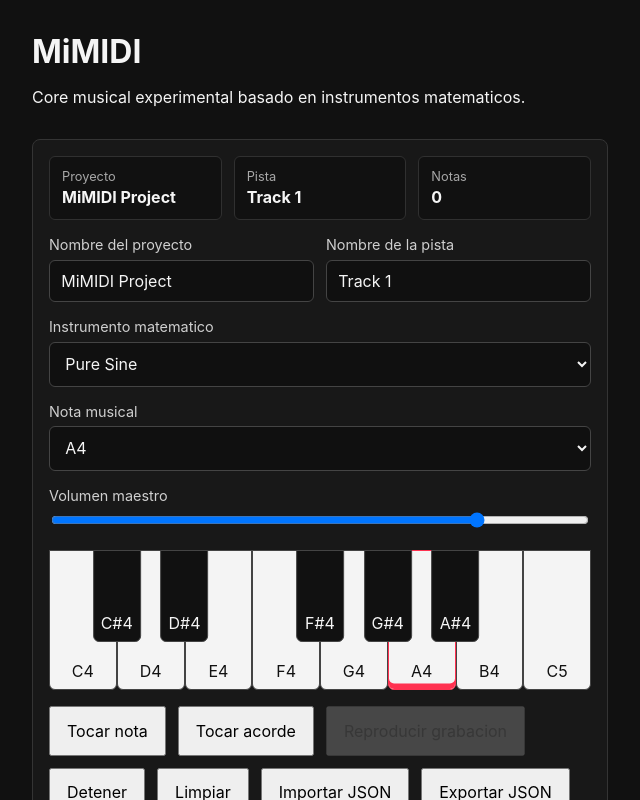
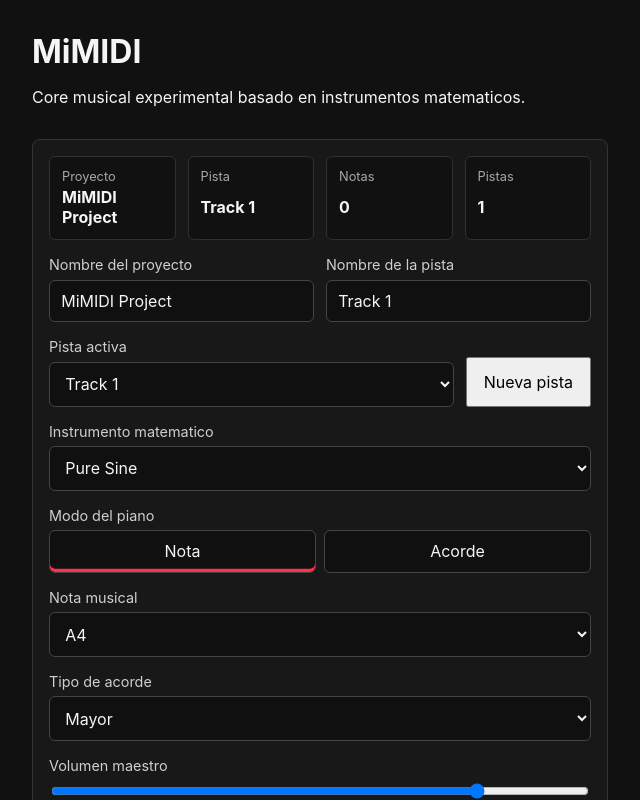
Before and after one commit to SebHernandezAmoros/MiMIDI, a React (Vite) app: page / in a window 1280 px wide. Shown: the top 800 px of the page, without its empty margins (0-640 px from the left). Built offline with nearby package versions, Linux system fonts and the light colour scheme.

Commit message:
feat: seleccion de nota o acorde y eliminacion de acordes

```diff
--- a/src/App.css
+++ b/src/App.css
@@ -29,7 +29,7 @@ p {
 
 .project-summary {
   display: grid;
-  grid-template-columns: repeat(3, minmax(0, 1fr));
+  grid-template-columns: repeat(4, minmax(0, 1fr));
   gap: 0.75rem;
 }
 
@@ -56,6 +56,33 @@ p {
   display: grid;
   grid-template-columns: repeat(2, minmax(0, 1fr));
   gap: 0.75rem;
+}
+
+.track-controls {
+  display: grid;
+  grid-template-columns: minmax(0, 1fr) auto;
+  gap: 0.75rem;
+  align-items: end;
+}
+
+.mode-switch {
+  display: grid;
+  grid-template-columns: repeat(2, minmax(0, 1fr));
+  gap: 0.5rem;
+}
+
+.mode-switch button,
+.recorded-note-remove {
+  padding: 0.65rem 0.7rem;
+  border: 1px solid #444444;
+  border-radius: 6px;
+  color: #f5f5f5;
+  background: #101010;
+}
+
+.mode-switch-active {
+  border-color: #ff3150;
+  box-shadow: inset 0 -0.2rem 0 #ff3150;
 }
 
 .control-group label {
--- a/src/App.tsx
+++ b/src/App.tsx
@@ -15,23 +15,41 @@ import {
   type MidiNoteEvent,
   type MidiNoteEventType,
 } from "./engine/midi/events"
-import { availableNotes, type MusicalNote } from "./engine/midi/notes"
+import { availableNotes, transposeNote, type MusicalNote } from "./engine/midi/notes"
 import {
   appendNoteToTrack,
-  clearTrackNotes,
+  appendNotesToTrack,
+  appendTrack,
+  clearAllTrackNotes,
   createDefaultProject,
   parseImportedProject,
+  removeNoteFromTrack,
   renameProject,
   renameTrack,
+  updateTrackInstrument,
 } from "./engine/project/projectModel"
 import { loadStoredProject, saveProject } from "./engine/project/projectStorage"
 import { MidiEventLog } from "./features/midi-events/MidiEventLog"
 import { RecordedNoteList } from "./features/midi-events/RecordedNoteList"
-import { PianoPreview } from "./features/piano/PianoPreview"
+import {
+  PianoPreview,
+  type PianoInteractionMode,
+} from "./features/piano/PianoPreview"
 import { TimelinePreview } from "./features/timeline/TimelinePreview"
 import { usePlaybackTransport } from "./features/transport/usePlaybackTransport"
 
-const testChord: MusicalNote[] = ["C4", "E4", "G4"]
+const chordIntervals = {
+  major: [0, 4, 7],
+  minor: [0, 3, 7],
+  power: [0, 7, 12],
+} as const
+
+type ChordType = keyof typeof chordIntervals
+type ActiveNoteCapture = {
+  event: MidiNoteEvent
+  instrumentId: MathematicalInstrumentId
+  trackId: string
+}
 
 function getInitialProject() {
   return loadStoredProject() ?? createDefaultProject()
@@ -49,21 +67,28 @@ function getInitialProjectMessage() {
     : ""
 }
 
+function getInitialActiveTrackId() {
+  return getInitialProject().tracks[0]?.id ?? "track-1"
+}
+
 function App() {
   const [volume, setVolume] = useState(0.8)
-  const [instrumentId, setInstrumentId] =
-    useState<MathematicalInstrumentId>("pure-sine")
   const [selectedNote, setSelectedNote] = useState<MusicalNote>("A4")
+  const [selectedChordType, setSelectedChordType] = useState<ChordType>("major")
+  const [pianoMode, setPianoMode] = useState<PianoInteractionMode>("note")
+  const [activeTrackId, setActiveTrackId] = useState(getInitialActiveTrackId)
   const [projectMessage, setProjectMessage] = useState(getInitialProjectMessage)
   const [midiEvents, setMidiEvents] = useState<MidiNoteEvent[]>([])
   const [project, setProject] = useState(getInitialProject)
-  const activeNoteEventsRef = useRef(new Map<MusicalNote, MidiNoteEvent>())
+  const activeNoteEventsRef = useRef(new Map<MusicalNote, ActiveNoteCapture>())
   const importInputRef = useRef<HTMLInputElement | null>(null)
   const startedAtRef = useRef<number | null>(null)
   const playbackTransport = usePlaybackTransport()
 
-  const selectedInstrument = findMathematicalInstrument(instrumentId)
-  const primaryTrack = project.tracks[0]
+  const primaryTrack =
+    project.tracks.find((track) => track.id === activeTrackId) ?? project.tracks[0]
+  const selectedInstrument = findMathematicalInstrument(primaryTrack.instrumentId)
+  const allRecordedNotes = project.tracks.flatMap((track) => track.notes)
   const playOptions = createPlayOptions(selectedInstrument)
   const noteCount = primaryTrack.notes.length
 
@@ -76,16 +101,71 @@ function App() {
     setMasterVolume(nextVolume)
   }
 
+  function getCurrentRecordTime() {
+    const now = performance.now()
+
+    startedAtRef.current ??= now
+
+    return (now - startedAtRef.current) / 1000
+  }
+
+  function recordNotesToActiveTrack(notes: MusicalNote[], duration: number) {
+    const startTime = getCurrentRecordTime()
+
+    setProject((currentProject) =>
+      appendNotesToTrack(
+        currentProject,
+        primaryTrack.id,
+        notes.map((note) =>
+          createMidiRecordedNote(
+            createMidiNoteEvent("note-on", note, startTime, 1),
+            startTime + duration,
+            primaryTrack.instrumentId,
+          ),
+        ),
+      ),
+    )
+  }
+
   function playTestNote() {
     playNote(selectedNote, 0.75, playOptions)
+    recordNotesToActiveTrack([selectedNote], 0.75)
+  }
+
+  function buildChordNotes(rootNote: MusicalNote) {
+    return chordIntervals[selectedChordType].map((interval) =>
+      transposeNote(rootNote, interval),
+    )
+  }
+
+  function getPianoPlayableNotes(rootNote: MusicalNote) {
+    return pianoMode === "chord" ? buildChordNotes(rootNote) : [rootNote]
   }
 
   function playTestChord() {
-    playNotes(testChord, 1.15, createPlayOptions(selectedInstrument, 0.72))
+    const chordNotes = buildChordNotes(selectedNote)
+
+    playNotes(chordNotes, 1.15, createPlayOptions(selectedInstrument, 0.72))
+    recordNotesToActiveTrack(chordNotes, 1.15)
+    setProjectMessage(`Acorde ${selectedChordType} grabado en ${primaryTrack.name}.`)
   }
 
   function playRecording() {
-    playbackTransport.play(primaryTrack.notes, playOptions)
+    playbackTransport.play(allRecordedNotes, playOptions)
+  }
+
+  function addTrack() {
+    setProject((currentProject) => {
+      const nextProject = appendTrack(currentProject)
+      const nextTrack = nextProject.tracks.at(-1)
+
+      if (nextTrack) {
+        setActiveTrackId(nextTrack.id)
+        setProjectMessage(`Pista agregada: ${nextTrack.name}.`)
+      }
+
+      return nextProject
+    })
   }
 
   function updateProjectName(name: string) {
@@ -98,6 +178,19 @@ function App() {
     setProject((currentProject) =>
       renameTrack(currentProject, primaryTrack.id, name.trim() || "Track 1"),
     )
+  }
+
+  function updateTrackInstrumentId(instrumentId: MathematicalInstrumentId) {
+    setProject((currentProject) =>
+      updateTrackInstrument(currentProject, primaryTrack.id, instrumentId),
+    )
+  }
+
+  function removeRecordedNote(noteId: string) {
+    setProject((currentProject) =>
+      removeNoteFromTrack(currentProject, primaryTrack.id, noteId),
+    )
+    setProjectMessage(`Nota eliminada de ${primaryTrack.name}.`)
   }
 
   function exportProject() {
@@ -133,6 +226,7 @@ function App() {
       startedAtRef.current = null
       setMidiEvents([])
       setProject(importedProject)
+      setActiveTrackId(importedProject.tracks[0]?.id ?? "track-1")
       setProjectMessage(`Proyecto importado: ${importedProject.name}.`)
     } catch {
       setProjectMessage("No se pudo importar el JSON del proyecto.")
@@ -146,31 +240,35 @@ function App() {
     activeNoteEventsRef.current.clear()
     startedAtRef.current = null
     setMidiEvents([])
-    setProject((currentProject) => clearTrackNotes(currentProject, primaryTrack.id))
+    setProject((currentProject) => clearAllTrackNotes(currentProject))
     setProjectMessage("Sesion limpiada.")
   }
 
   function registerMidiEvent(type: MidiNoteEventType, note: MusicalNote) {
-    const now = performance.now()
-
-    startedAtRef.current ??= now
-
-    const eventTime = (now - startedAtRef.current) / 1000
+    const eventTime = getCurrentRecordTime()
     const midiEvent = createMidiNoteEvent(type, note, eventTime)
 
     if (type === "note-on") {
-      activeNoteEventsRef.current.set(note, midiEvent)
+      activeNoteEventsRef.current.set(note, {
+        event: midiEvent,
+        instrumentId: primaryTrack.instrumentId,
+        trackId: primaryTrack.id,
+      })
     }
 
     if (type === "note-off") {
-      const noteOnEvent = activeNoteEventsRef.current.get(note)
+      const activeNoteCapture = activeNoteEventsRef.current.get(note)
 
-      if (noteOnEvent) {
+      if (activeNoteCapture) {
         setProject((currentProject) =>
           appendNoteToTrack(
             currentProject,
-            primaryTrack.id,
-            createMidiRecordedNote(noteOnEvent, midiEvent.time),
+            activeNoteCapture.trackId,
+            createMidiRecordedNote(
+              activeNoteCapture.event,
+              midiEvent.time,
+              activeNoteCapture.instrumentId,
+            ),
           ),
         )
         activeNoteEventsRef.current.delete(note)
@@ -207,6 +305,10 @@ function App() {
             <span className="project-label">Notas</span>
             <strong>{noteCount}</strong>
           </div>
+          <div>
+            <span className="project-label">Pistas</span>
+            <strong>{project.tracks.length}</strong>
+          </div>
         </div>
 
         {projectMessage ? <p className="project-message">{projectMessage}</p> : null}
@@ -233,13 +335,32 @@ function App() {
           </div>
         </div>
 
+        <div className="track-controls">
+          <div className="control-group">
+            <label htmlFor="active-track">Pista activa</label>
+            <select
+              id="active-track"
+              value={primaryTrack.id}
+              onChange={(event) => setActiveTrackId(event.target.value)}
+            >
+              {project.tracks.map((track) => (
+                <option key={track.id} value={track.id}>
+                  {track.name}
+                </option>
+              ))}
+            </select>
+          </div>
+
+          <button onClick={addTrack}>Nueva pista</button>
+        </div>
+
         <div className="control-group">
           <label htmlFor="instrument">Instrumento matematico</label>
           <select
             id="instrument"
-            value={instrumentId}
+            value={primaryTrack.instrumentId}
             onChange={(event) =>
-              setInstrumentId(event.target.value as MathematicalInstrumentId)
+              updateTrackInstrumentId(event.target.value as MathematicalInstrumentId)
             }
           >
             {mathematicalInstruments.map((instrument) => (
@@ -248,6 +369,26 @@ function App() {
               </option>
             ))}
           </select>
+        </div>
+
+        <div className="control-group">
+          <label>Modo del piano</label>
+          <div className="mode-switch" aria-label="Modo del piano">
+            <button
+              className={pianoMode === "note" ? "mode-switch-active" : ""}
+              onClick={() => setPianoMode("note")}
+              type="button"
+            >
+              Nota
+            </button>
+            <button
+              className={pianoMode === "chord" ? "mode-switch-active" : ""}
+              onClick={() => setPianoMode("chord")}
+              type="button"
+            >
+              Acorde
+            </button>
+          </div>
         </div>
 
         <div className="control-group">
@@ -268,6 +409,19 @@ function App() {
         </div>
 
         <div className="control-group">
+          <label htmlFor="chord-type">Tipo de acorde</label>
+          <select
+            id="chord-type"
+            value={selectedChordType}
+            onChange={(event) => setSelectedChordType(event.target.value as ChordType)}
+          >
+            <option value="major">Mayor</option>
+            <option value="minor">Menor</option>
+            <option value="power">Power</option>
+          </select>
+        </div>
+
+        <div className="control-group">
           <label htmlFor="volume">Volumen maestro</label>
           <input
             id="volume"
@@ -281,6 +435,8 @@ function App() {
         </div>
 
         <PianoPreview
+          getPlayableNotes={getPianoPlayableNotes}
+          interactionMode={pianoMode}
           notes={availableNotes}
           onNoteOff={(note) => registerMidiEvent("note-off", note)}
           onNoteOn={(note) => registerMidiEvent("note-on", note)}
@@ -293,7 +449,7 @@ function App() {
           <button onClick={playTestNote}>Tocar nota</button>
           <button onClick={playTestChord}>Tocar acorde</button>
           <button
-            disabled={primaryTrack.notes.length === 0 || playbackTransport.isPlaying}
+            disabled={allRecordedNotes.length === 0 || playbackTransport.isPlaying}
             onClick={playRecording}
           >
             {playbackTransport.isPlaying
@@ -307,7 +463,7 @@ function App() {
         </div>
 
         <MidiEventLog events={midiEvents} />
-        <RecordedNoteList notes={primaryTrack.notes} />
+        <RecordedNoteList notes={primaryTrack.notes} onRemoveNote={removeRecordedNote} />
         <TimelinePreview notes={primaryTrack.notes} />
       </section>
     </main>
--- a/src/engine/midi/events.ts
+++ b/src/engine/midi/events.ts
@@ -1,4 +1,5 @@
 import type { MusicalNote } from "./notes"
+import type { MathematicalInstrumentId } from "../audio/mathematicalInstruments"
 
 export type MidiNoteEventType = "note-on" | "note-off"
 
@@ -16,6 +17,7 @@ export type MidiRecordedNote = {
   startTime: number
   duration: number
   velocity: number
+  instrumentId: MathematicalInstrumentId
 }
 
 export function createMidiNoteEvent(
@@ -36,6 +38,7 @@ export function createMidiNoteEvent(
 export function createMidiRecordedNote(
   noteOnEvent: MidiNoteEvent,
   noteOffTime: number,
+  instrumentId: MathematicalInstrumentId,
 ): MidiRecordedNote {
   return {
     id: `note-${noteOnEvent.note}-${noteOnEvent.time.toFixed(3)}-${noteOffTime.toFixed(3)}`,
@@ -43,5 +46,6 @@ export function createMidiRecordedNote(
     startTime: noteOnEvent.time,
     duration: Math.max(noteOffTime - noteOnEvent.time, 0),
     velocity: noteOnEvent.velocity,
+    instrumentId,
   }
 }
--- a/src/engine/midi/notes.ts
+++ b/src/engine/midi/notes.ts
@@ -82,3 +82,18 @@ export function noteToFrequency(note: MusicalNote) {
 
   return Number(frequency.toFixed(2))
 }
+
+export function midiNumberToNote(midiNumber: number): MusicalNote {
+  if (midiNumber < 12 || midiNumber > 119) {
+    throw new Error(`MIDI note out of supported range: ${midiNumber}`)
+  }
+
+  const octave = Math.floor(midiNumber / 12) - 1
+  const noteName = chromaticNoteNames[midiNumber % 12]
+
+  return `${noteName}${octave}` as MusicalNote
+}
+
+export function transposeNote(note: MusicalNote, semitones: number) {
+  return midiNumberToNote(noteToMidiNumber(note) + semitones)
+}
--- a/src/engine/project/projectModel.ts
+++ b/src/engine/project/projectModel.ts
@@ -1,8 +1,10 @@
+import type { MathematicalInstrumentId } from "../audio/mathematicalInstruments"
 import type { MidiRecordedNote } from "../midi/events"
 import type { MusicalNote } from "../midi/notes"
 
 export type ProjectTrack = {
   id: string
+  instrumentId: MathematicalInstrumentId
   name: string
   notes: MidiRecordedNote[]
 }
@@ -17,13 +19,16 @@ export function createDefaultProject(): MusicalProject {
   return {
     id: "project-1",
     name: "MiMIDI Project",
-    tracks: [
-      {
-        id: "track-1",
-        name: "Track 1",
-        notes: [],
-      },
-    ],
+    tracks: [createProjectTrack(1)],
+  }
+}
+
+export function createProjectTrack(index: number): ProjectTrack {
+  return {
+    id: `track-${index}`,
+    instrumentId: "pure-sine",
+    name: `Track ${index}`,
+    notes: [],
   }
 }
 
@@ -45,6 +50,42 @@ export function appendNoteToTrack(
   }
 }
 
+export function appendNotesToTrack(
+  project: MusicalProject,
+  trackId: string,
+  notes: MidiRecordedNote[],
+): MusicalProject {
+  return {
+    ...project,
+    tracks: project.tracks.map((track) =>
+      track.id === trackId
+        ? {
+            ...track,
+            notes: [[...notes].reverse(), track.notes].flat(),
+          }
+        : track,
+    ),
+  }
+}
+
+export function removeNoteFromTrack(
+  project: MusicalProject,
+  trackId: string,
+  noteId: string,
+): MusicalProject {
+  return {
+    ...project,
+    tracks: project.tracks.map((track) =>
+      track.id === trackId
+        ? {
+            ...track,
+            notes: track.notes.filter((note) => note.id !== noteId),
+          }
+        : track,
+    ),
+  }
+}
+
 export function clearTrackNotes(
   project: MusicalProject,
   trackId: string,
@@ -59,6 +100,16 @@ export function clearTrackNotes(
           }
         : track,
     ),
+  }
+}
+
+export function clearAllTrackNotes(project: MusicalProject): MusicalProject {
+  return {
+    ...project,
+    tracks: project.tracks.map((track) => ({
+      ...track,
+      notes: [],
+    })),
   }
 }
 
@@ -90,6 +141,31 @@ export function renameTrack(
   }
 }
 
+export function updateTrackInstrument(
+  project: MusicalProject,
+  trackId: string,
+  instrumentId: MathematicalInstrumentId,
+): MusicalProject {
+  return {
+    ...project,
+    tracks: project.tracks.map((track) =>
+      track.id === trackId
+        ? {
+            ...track,
+            instrumentId,
+          }
+        : track,
+    ),
+  }
+}
+
+export function appendTrack(project: MusicalProject): MusicalProject {
+  return {
+    ...project,
+    tracks: [...project.tracks, createProjectTrack(project.tracks.length + 1)],
+  }
+}
+
 function isRecordedNote(value: unknown): value is MidiRecordedNote {
   if (!value || typeof value !== "object") {
     return false
@@ -102,7 +178,8 @@ function isRecordedNote(value: unknown): value is MidiRecordedNote {
     typeof note.note === "string" &&
     typeof note.startTime === "number" &&
     typeof note.duration === "number" &&
-    typeof note.velocity === "number"
+    typeof note.velocity === "number" &&
+    (typeof note.instrumentId === "string" || typeof note.instrumentId === "undefined")
   )
 }
 
@@ -115,6 +192,8 @@ function isProjectTrack(value: unknown): value is ProjectTrack {
 
   return (
     typeof track.id === "string" &&
+    (typeof track.instrumentId === "string" ||
+      typeof track.instrumentId === "undefined") &&
     typeof track.name === "string" &&
     Array.isArray(track.notes) &&
     track.notes.every(isRecordedNote)
@@ -124,9 +203,11 @@ function isProjectTrack(value: unknown): value is ProjectTrack {
 function normalizeTrackNotes(track: ProjectTrack): ProjectTrack {
   return {
     ...track,
+    instrumentId: (track.instrumentId as MathematicalInstrumentId) ?? "pure-sine",
     notes: track.notes.map((note) => ({
       ...note,
       note: note.note as MusicalNote,
+      instrumentId: (note.instrumentId as MathematicalInstrumentId) ?? "pure-sine",
     })),
   }
 }
```
Also changed, not shown: src/application/use-cases/playRecordedNotes.ts (+14 -3 lines), src/features/midi-events/RecordedNoteList.css (+9 -1 lines), src/features/midi-events/RecordedNoteList.tsx (+14 -1 lines), src/features/piano/PianoPreview.tsx (+43 -10 lines), 1 other file (tests, documents, lock files or other folders).
